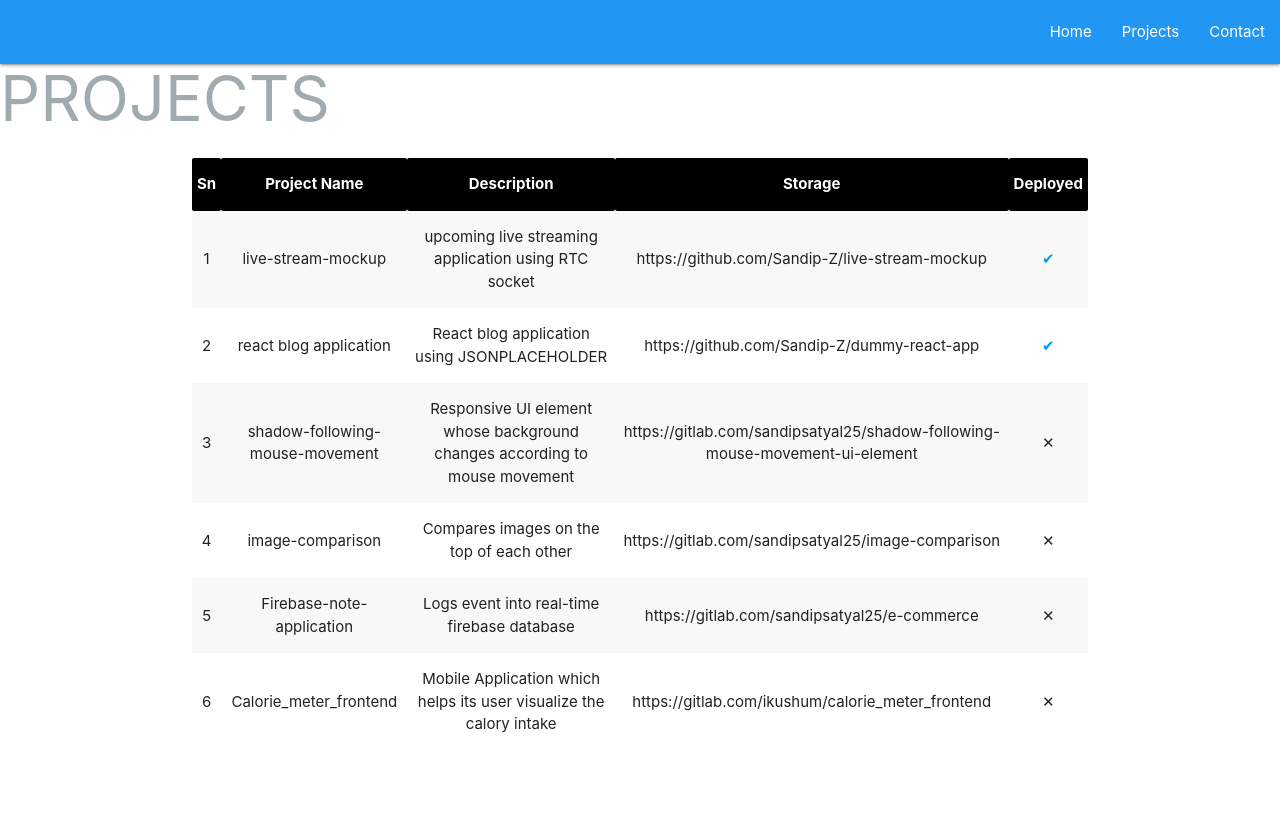
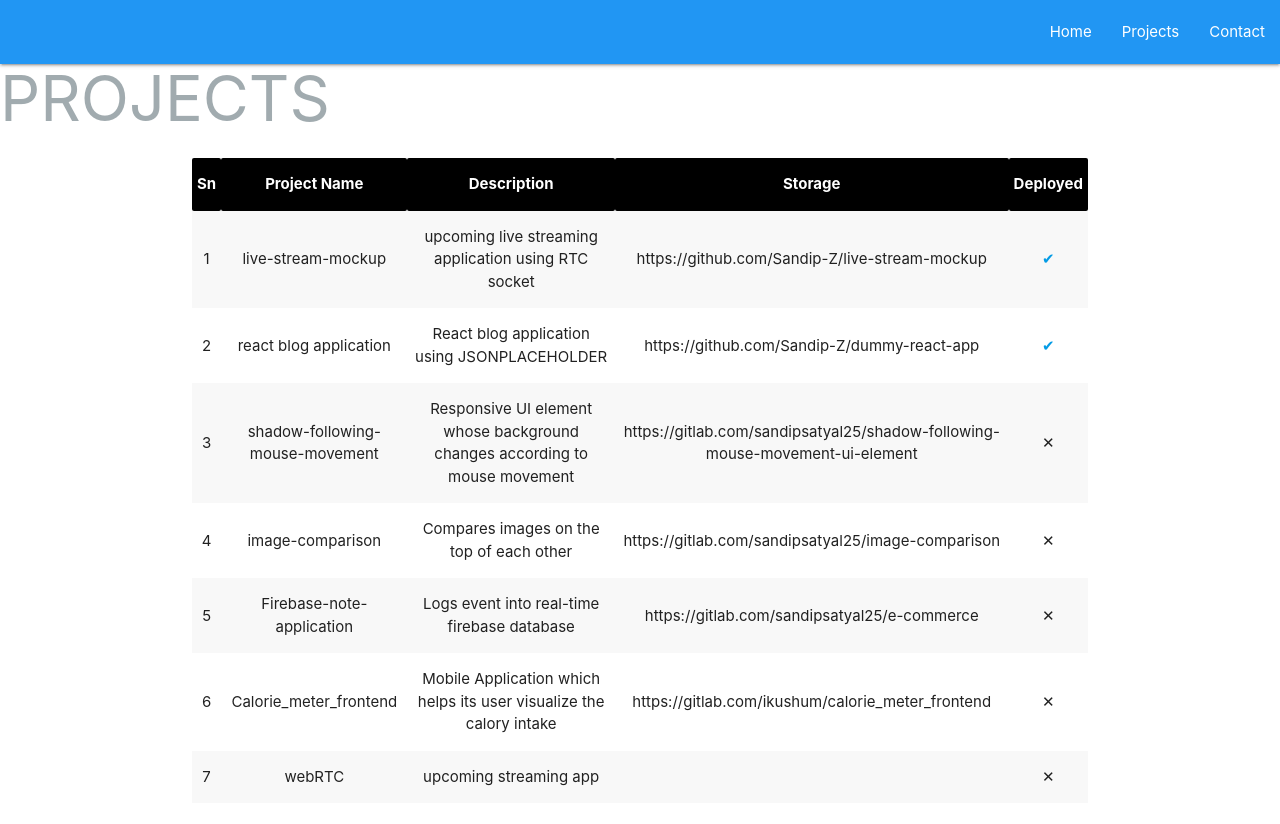
Before and after one commit to Sandip-Z/portfolio-x, a React (Create React App) app: page /projects in a window 1280 px wide. Shown: the top 824 px of the page. Before the commit the page ends 801 px from the top, so only its background shows below. Built offline with nearby package versions, Linux system fonts and the light colour scheme.

Commit message:
Read from JSON

```diff
--- a/src/Components/Projects.js
+++ b/src/Components/Projects.js
@@ -1,18 +1,12 @@
 import React from 'react'
 import Navbar from './Navbar'
+import ProjectsFile from './ProjectsFile'
 
 class Projects extends React.Component{
     constructor(props){
         super(props);
         this.state = {
-            projects : [
-                {id:1, projectName: 'live-stream-mockup', desc: 'upcoming live streaming application using RTC socket', storage:'https://github.com/Sandip-Z/live-stream-mockup', deploy:true, URL: 'https://mockup-live-stream.herokuapp.com/'},
-                {id:2, projectName: 'react blog application', desc:'React blog application using JSONPLACEHOLDER', storage:'https://github.com/Sandip-Z/dummy-react-app', deploy:true, URL:'https://dummy-react-app.herokuapp.com/'},
-                {id:3, projectName: 'shadow-following-mouse-movement', desc:'Responsive UI element whose background changes according to mouse movement', storage:'https://gitlab.com/sandipsatyal25/shadow-following-mouse-movement-ui-element', deploy:false, URL:null},
-                {id:4, projectName: 'image-comparison', desc:'Compares images on the top of each other', storage:'https://gitlab.com/sandipsatyal25/image-comparison', deploy:false, URL:null},
-                {id:5, projectName: 'Firebase-note-application', desc:'Logs event into real-time firebase database', storage:'https://gitlab.com/sandipsatyal25/e-commerce', deploy:false, URL:null},
-                {id:6, projectName: 'Calorie_meter_frontend', desc:'Mobile Application which helps its user visualize the calory intake', storage:'https://gitlab.com/ikushum/calorie_meter_frontend', deploy:false, URL:null}
-            ]
+            projects : ProjectsFile
         }
     }
     render(){
--- /dev/null
+++ b/src/Components/ProjectsFile.json
@@ -0,0 +1,59 @@
+[
+    {
+        "id": "1",
+        "projectName" : "live-stream-mockup",
+        "desc" : "upcoming live streaming application using RTC socket",
+        "storage" : "https://github.com/Sandip-Z/live-stream-mockup",
+        "deploy" : true,
+        "URL" : "https://mockup-live-stream.herokuapp.com/"
+    },
+    {
+        "id" : "2",
+        "projectName" : "react blog application",
+        "desc" : "React blog application using JSONPLACEHOLDER",
+        "storage" : "https://github.com/Sandip-Z/dummy-react-app",
+        "deploy" : true,
+        "URL" : "https://dummy-react-app.herokuapp.com/"
+    },
+    {
+        "id" : "3",
+        "projectName" : "shadow-following-mouse-movement",
+        "desc" : "Responsive UI element whose background changes according to mouse movement",
+        "storage" : "https://gitlab.com/sandipsatyal25/shadow-following-mouse-movement-ui-element",
+        "deploy" : false,
+        "URL" : null
+    },
+    {
+        "id" : "4",
+        "projectName" : "image-comparison",
+        "desc" : "Compares images on the top of each other",
+        "storage" : "https://gitlab.com/sandipsatyal25/image-comparison",
+        "deploy" : false,
+        "URL" : null
+    },
+    {
+        "id" : "5",
+        "projectName" : "Firebase-note-application",
+        "desc" : "Logs event into real-time firebase database",
+        "storage": "https://gitlab.com/sandipsatyal25/e-commerce",
+        "deploy" : false,
+        "URL" : null
+    },
+    {
+        "id" : "6",
+        "projectName" : "Calorie_meter_frontend",
+        "desc" : "Mobile Application which helps its user visualize the calory intake",
+        "storage" : "https://gitlab.com/ikushum/calorie_meter_frontend",
+        "deploy" : false,
+        "URL" : null
+    },
+    {
+        "id" : "7",
+        "projectName" : "webRTC",
+        "desc" : "upcoming streaming app",
+        "storage" : null,
+        "deploy" : false,
+        "URL" : null
+    }
+
+]
```
